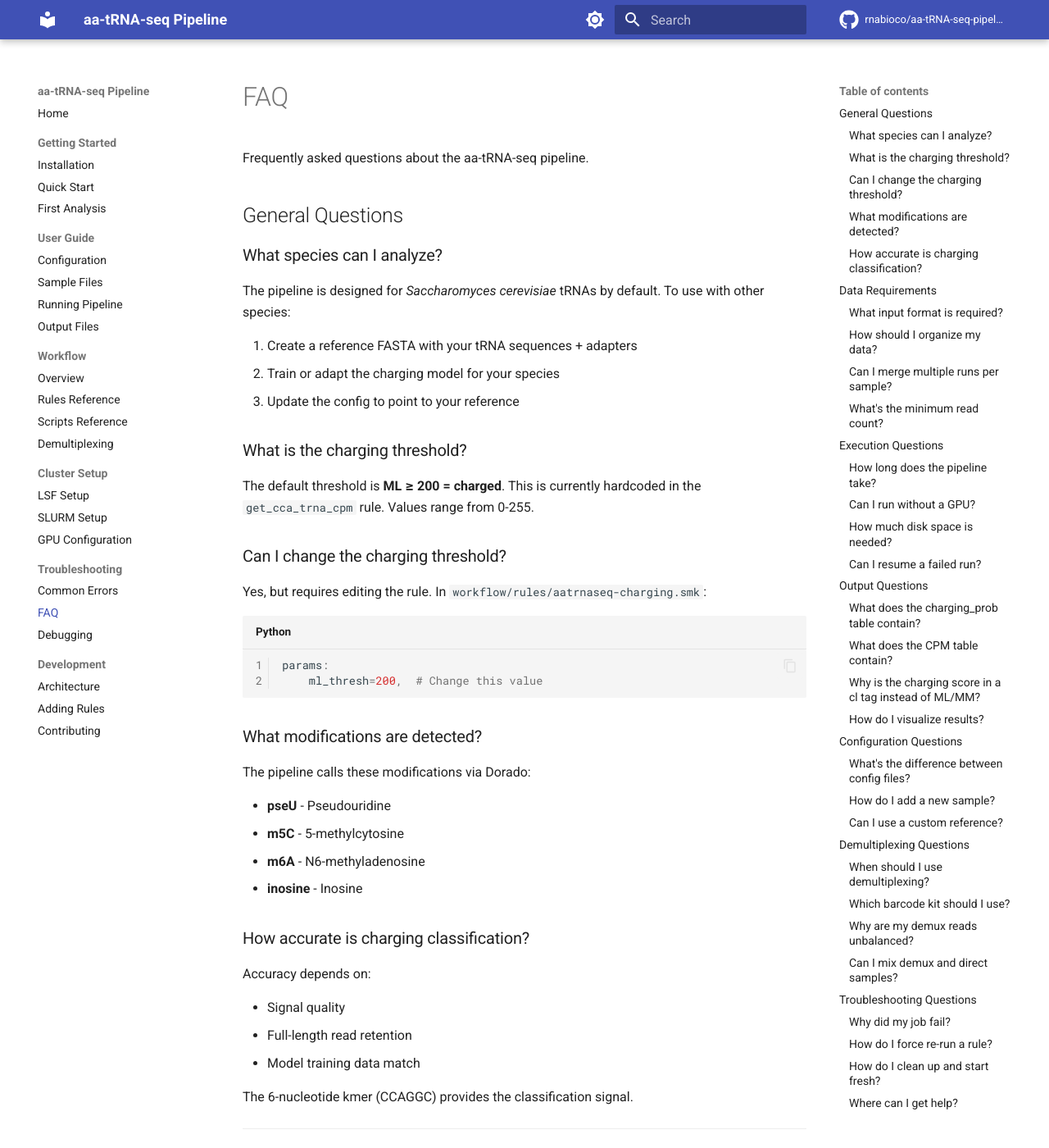
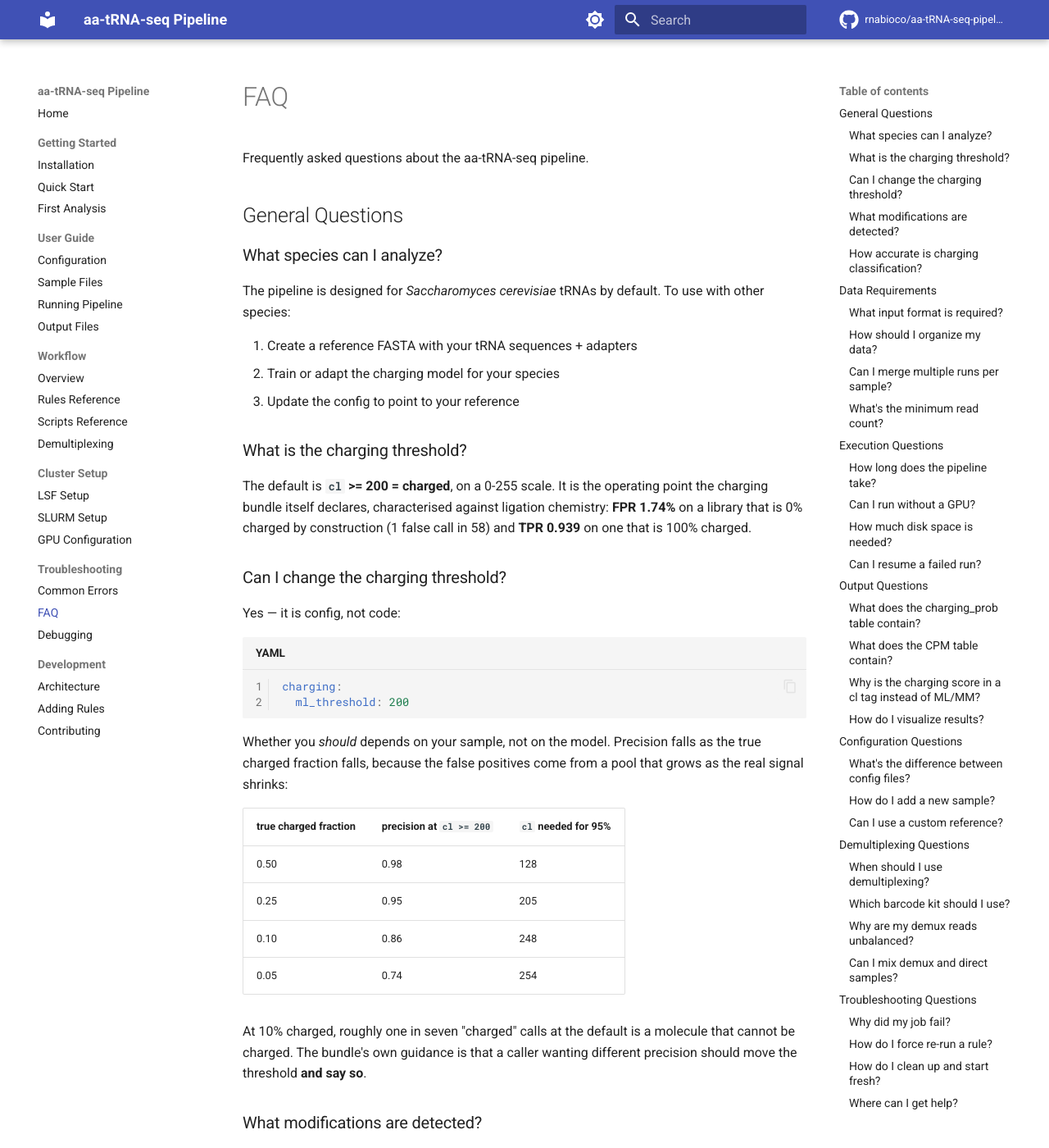
Before and after one commit to rnabioco/aa-tRNA-seq-pipeline, an MkDocs documentation site: the page built from docs/troubleshooting/faq.md, in a window 1280 px wide and 1400 px high. Shown: the whole window at 82% size. Built offline with MkDocs 1.6.1 and Material for MkDocs 9.7.7, drawn with Linux system fonts in a browser that asks for light colours; comment, search, counter and statistics services are not loaded.

Commit message:
fix(report): the QC report ignored charging.ml_threshold entirely
`aatrnaseq-report.smk` read `config.get("ml-threshold", 200)`. That key has
never existed -- the real one is `charging.ml_threshold` -- so the lookup always
fell through to the literal 200.

Nothing broke while the threshold happened to be 200, which is why it survived:
the two agree by coincidence at the shipped value. Move the threshold and the
CPM tables shift while the QC report keeps reporting the old cut, with no error
and no warning. `get_cca_trna_cpm` takes it from `config["charging"]
["ml_threshold"]`; now so does the report.

Docs, while here
----------------

CLAUDE.md and docs/troubleshooting/faq.md both still said the threshold was
hardcoded in the rule and told readers to edit `ml_thresh=200` by hand. It has
been config since the escpod swap.

Both now also say what 200 IS, which neither did: the operating point the
charging bundle declares, characterised against ligation chemistry at FPR 1.74%
(1 false call in 58, on a library 0% charged by construction) and TPR 0.939.

And the part that actually matters when reading a result -- precision depends on
the SAMPLE's charged fraction, not on the model, because the false positives are
drawn from a pool that grows as the real signal shrinks:

  true f    precision @ cl>=200    cl needed for 95%
    0.50           0.98                   128
    0.25           0.95                   205
    0.10           0.86                   248
    0.05           0.74                   254

At 10% charged, about one in seven "charged" calls at the default cannot be a
charged molecule. Those numbers are reproduced, not copied: see
escapepod-models `scripts/charging/operating_point.py`.

````diff
--- a/docs/troubleshooting/faq.md
+++ b/docs/troubleshooting/faq.md
@@ -14,16 +14,34 @@ The pipeline is designed for *Saccharomyces cerevisiae* tRNAs by default. To use
 
 ### What is the charging threshold?
 
-The default threshold is **ML ≥ 200 = charged**. This is currently hardcoded in the `get_cca_trna_cpm` rule. Values range from 0-255.
+The default is **`cl` >= 200 = charged**, on a 0-255 scale. It is the operating
+point the charging bundle itself declares, characterised against ligation
+chemistry: **FPR 1.74%** on a library that is 0% charged by construction (1 false
+call in 58) and **TPR 0.939** on one that is 100% charged.
 
 ### Can I change the charging threshold?
 
-Yes, but requires editing the rule. In `workflow/rules/aatrnaseq-charging.smk`:
+Yes — it is config, not code:
 
-```python
-params:
-    ml_thresh=200,  # Change this value
+```yaml
+charging:
+  ml_threshold: 200
 ```
+
+Whether you *should* depends on your sample, not on the model. Precision falls as
+the true charged fraction falls, because the false positives come from a pool
+that grows as the real signal shrinks:
+
+| true charged fraction | precision at `cl >= 200` | `cl` needed for 95% |
+|---|---|---|
+| 0.50 | 0.98 | 128 |
+| 0.25 | 0.95 | 205 |
+| 0.10 | 0.86 | 248 |
+| 0.05 | 0.74 | 254 |
+
+At 10% charged, roughly one in seven "charged" calls at the default is a molecule
+that cannot be charged. The bundle's own guidance is that a caller wanting
+different precision should move the threshold **and say so**.
 
 ### What modifications are detected?
 
````
Also changed, not shown: CLAUDE.md (+1 -1 lines), 1 other file.
